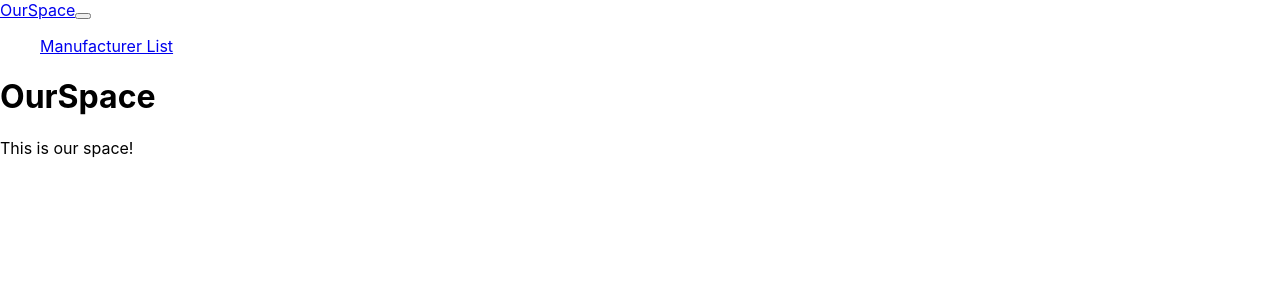
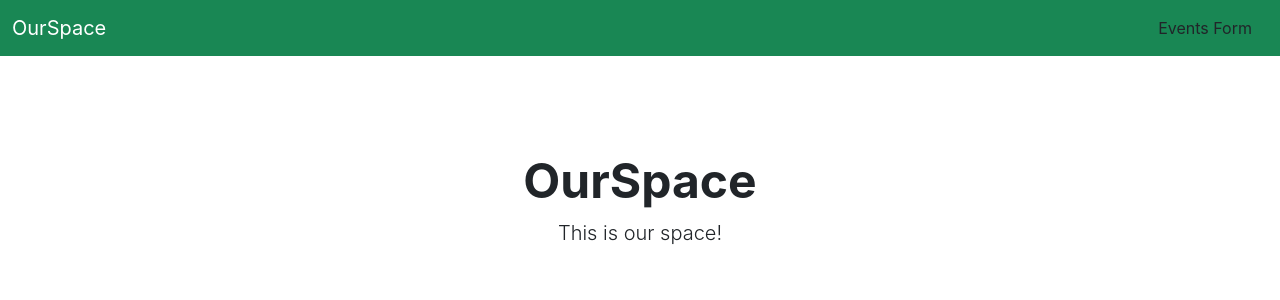
Before and after one commit to cisebaba/ourspace, a React (Create React App) app in the folder ghi/app/: page / in a window 1280 px wide. Shown: the top 300 px of the page. Built offline with nearby package versions, Linux system fonts and the light colour scheme.

Commit message:
solved react

```diff
--- a/ghi/app/package.json
+++ b/ghi/app/package.json
@@ -8,6 +8,7 @@
     "@testing-library/jest-dom": "^5.16.4",
     "@testing-library/react": "^13.3.0",
     "@testing-library/user-event": "^13.5.0",
+    "bootstrap": "^5.2.0-beta1",
     "react": "^18.1.0",
     "react-dom": "^18.1.0",
     "react-router-dom": "^6.3.0",
--- a/ghi/app/public/index.html
+++ b/ghi/app/public/index.html
@@ -10,6 +10,7 @@
       content="Web site created using create-react-app"
     />
     <link rel="apple-touch-icon" href="%PUBLIC_URL%/logo192.png" />
+    <link href="https://cdn.jsdelivr.net/npm/bootstrap@5.1.3/dist/css/bootstrap.min.css" rel="stylesheet" integrity="sha384-1BmE4kWBq78iYhFldvKuhfTAU6auU8tT94WrHftjDbrCEXSU1oBoqyl2QvZ6jIW3" crossorigin="anonymous">
     <!--
       manifest.json provides metadata used when your web app is installed on a
       user's mobile device or desktop. See https://developers.google.com/web/fundamentals/web-app-manifest/
--- a/ghi/app/src/App.js
+++ b/ghi/app/src/App.js
@@ -2,7 +2,7 @@
 import './App.css';
 import Nav from './Nav';
 // import ListJobs from './JobsPage';
-import EventForm from './Events/EventForm.js';
+import EventForm from './Events/CreateEventForm.js';
 import MainPage from './MainPage';
 
 // Still working on JobsPage - not functioning yet
--- a/ghi/app/src/Nav.js
+++ b/ghi/app/src/Nav.js
@@ -10,7 +10,7 @@
         </button>
         <div>
         <ul className="navbar-nav me-auto mb-2 mb-lg-0">
-            <NavLink className="dropdown-item" to="manufacturers" role="button">Manufacturer List</NavLink>
+            <NavLink className="dropdown-item" to="events/new" role="button">Events Form</NavLink>
         </ul>
         </div>
       </div>
```
Also changed, not shown: ghi/app/src/Events/CreateEventForm.js (renamed from ghi/app/src/Events/EventForm.js), 1 other file (tests, documents, lock files or other folders).
